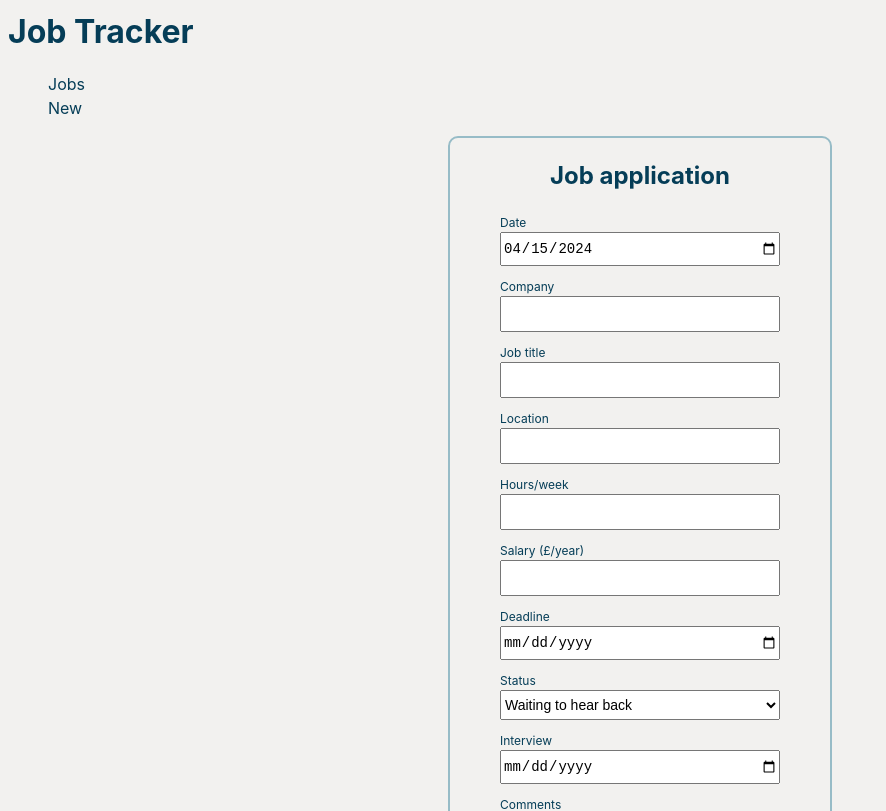
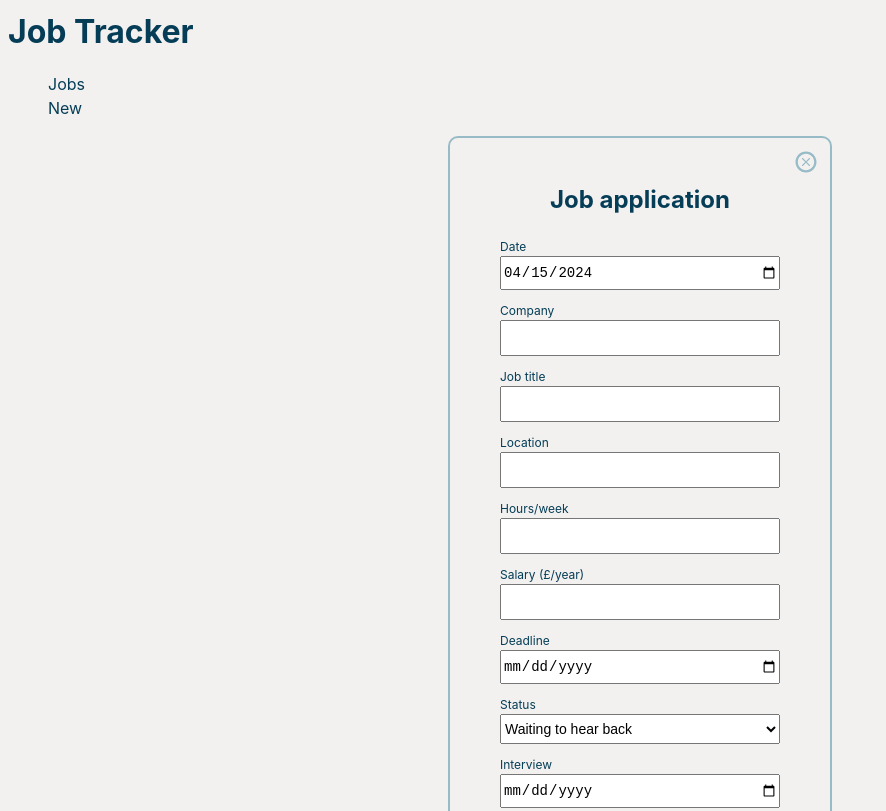
Before and after one commit to mxy-1/job-tracker, a React (Vite) app in the folder frontend/: page /jobs/add-new in a window 1280 px wide. Shown: the top 811 px of the page, without its empty margins (0-886 px from the left). Built offline with nearby package versions, Linux system fonts and the light colour scheme.

Commit message:
update delete

```diff
--- a/frontend/src/components/Application.styles.css
+++ b/frontend/src/components/Application.styles.css
@@ -3,6 +3,10 @@
     border-radius: 6px;
     margin: 1rem;
     padding: 1rem;
+}
+
+.application:hover {
+    box-shadow: 1px 1px 6px #97bcc7ca;
 }
 
 .dates {
--- a/frontend/src/components/ApplicationForm.style.css
+++ b/frontend/src/components/ApplicationForm.style.css
@@ -48,3 +48,23 @@ select {
 
     cursor: pointer;
 }
+
+.delete {
+    all: unset;
+    padding-top: 10px;
+    padding-right: 10px;
+}
+
+.delete-container {
+    display: flex;
+    flex-direction: row-reverse;
+    width: 100%;
+}
+
+.delete:hover {
+    cursor: pointer;
+}
+
+.job-app {
+    margin-top: 0;
+}
--- a/frontend/src/components/ApplicationForm.tsx
+++ b/frontend/src/components/ApplicationForm.tsx
@@ -4,7 +4,7 @@ import "./ApplicationForm.style.css"
 import { getCurrentDate } from "../utils";
 import { postFormData, getSingleApplication, updateFormData, deleteApplication } from "../utils/api.ts"
 import { useParams, useNavigate } from "react-router-dom";
-
+import { TiDeleteOutline } from "react-icons/ti";
 const ApplicationForm = () => {
     const { id } = useParams()
     const navigate = useNavigate()
@@ -40,9 +40,7 @@ const ApplicationForm = () => {
                 })
         }
         else {
-            setApplicationData(prevApplicationData => {
-                return { ...prevApplicationData, date: getCurrentDate() }
-            })
+            setApplicationData({...initialApplicationData, date: getCurrentDate()})
         }
     }, [id]);
 
@@ -91,12 +89,16 @@ const ApplicationForm = () => {
                 }
             })
             .catch(err => console.log("Error:", err))
+        } else {
+            setApplicationData(initialApplicationData)
         }
     }
 
     return (
         <div className="application-container">
-            <h2>{id ? "Update job application" : "Job application"}</h2>
+            <div className="delete-container"><button className="delete" onClick={handleClick}><TiDeleteOutline size={28} color="#97BCC7"/></button></div>
+
+            <h2 className="job-app">{id ? "Update job application" : "Job application"}</h2>
 
             <form onSubmit={handleSubmit}>
                 <label>
@@ -141,7 +143,6 @@ const ApplicationForm = () => {
                 </label>
                 <button type="submit" className="add">{id ? "Update" : "Add"}</button>
             </form>
-            {id && <button onClick={handleClick}>Delete</button>}
         </div>
     );
 }
```
